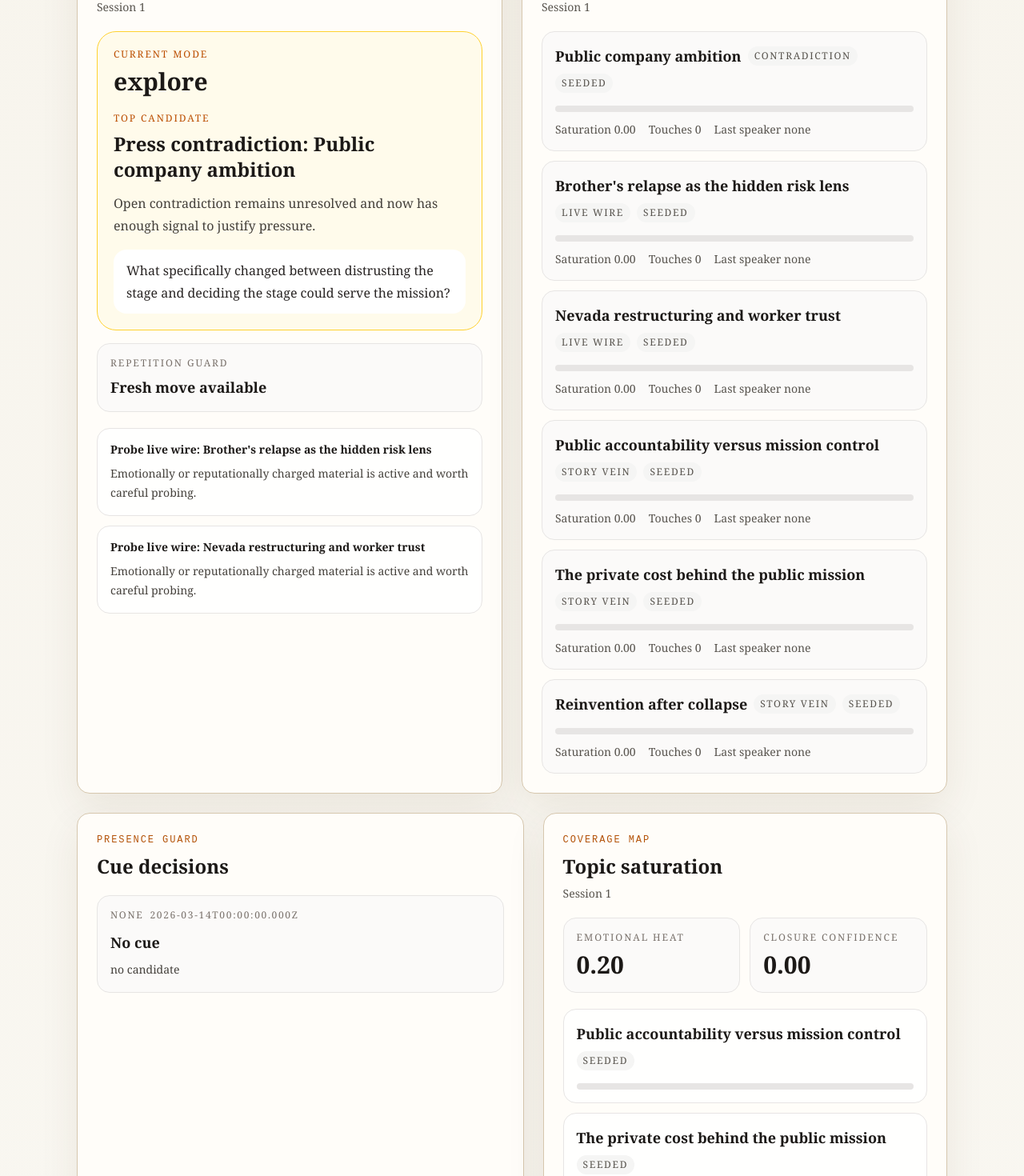
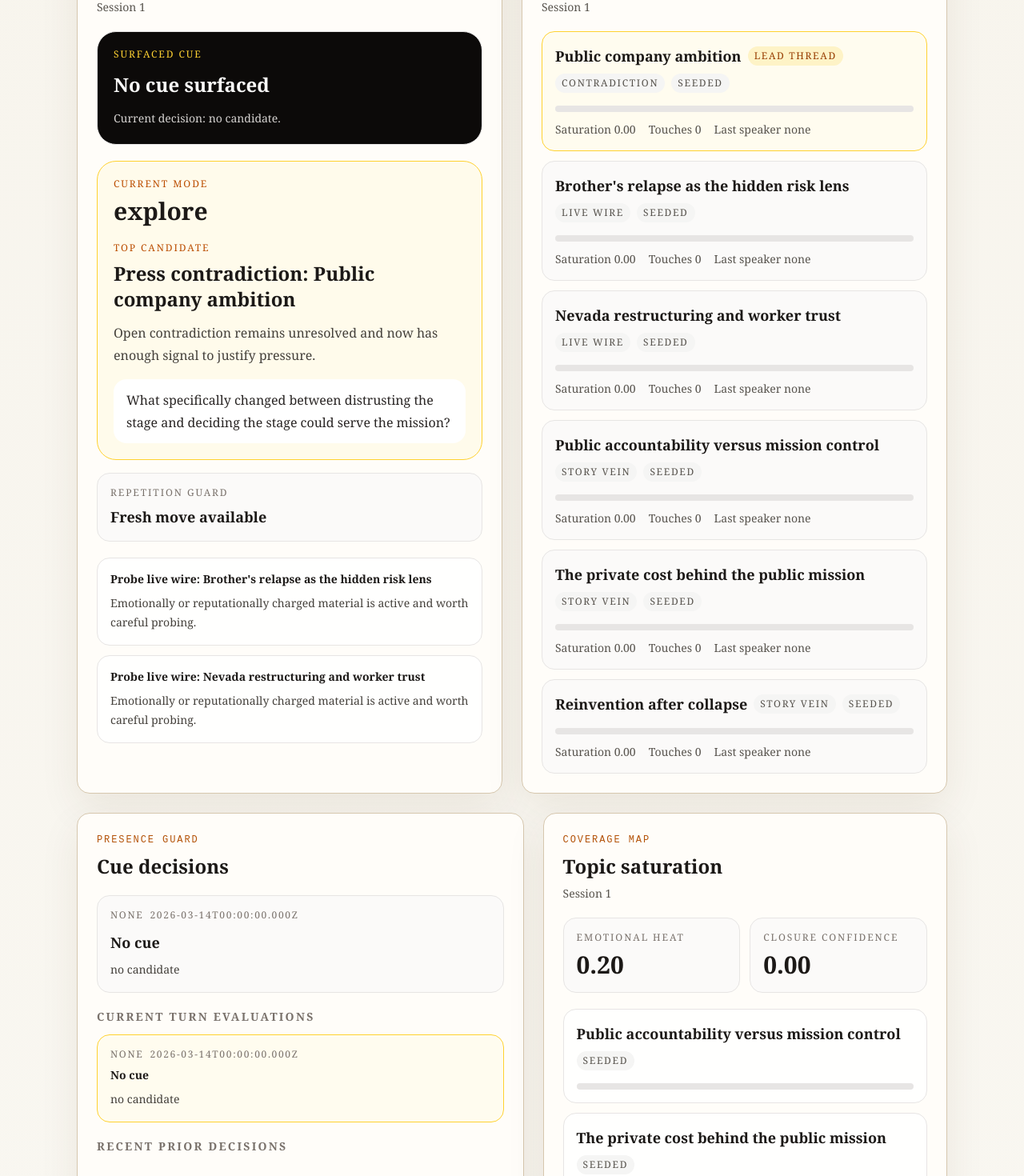
Before and after one commit to DillonPatterson/CuedUp, a Next.js app: page /interview/1/replay in a window 1280 px wide. Shown: the part 4500-5970 px from the top of the page at 80% size. Built offline with nearby package versions, Linux system fonts and the light colour scheme.

Commit message:
Update replay inspection surfaces and engine cleanup

```diff
--- a/components/live/nudge-rail.tsx
+++ b/components/live/nudge-rail.tsx
@@ -1,10 +1,17 @@
-import type { CandidateNextMove, ConversationMode } from "@/types";
+import type {
+  CandidateNextMove,
+  ConversationMode,
+  PresenceGuardDecision,
+  SurfaceCue,
+} from "@/types";
 
 type NudgeRailProps = {
   sessionId: string;
   currentMode: ConversationMode;
   staleNudgeGuard: boolean;
   candidateNextMoves: CandidateNextMove[];
+  surfacedCue: SurfaceCue | null;
+  currentDecision: PresenceGuardDecision;
 };
 
 export function NudgeRail({
@@ -12,6 +19,8 @@ export function NudgeRail({
   currentMode,
   staleNudgeGuard,
   candidateNextMoves,
+  surfacedCue,
+  currentDecision,
 }: NudgeRailProps) {
   const primaryMove = candidateNextMoves[0] ?? null;
 
@@ -22,6 +31,24 @@ export function NudgeRail({
         Operator nudge rail
       </h2>
       <p className="mt-2 text-sm text-stone-600">Session {sessionId}</p>
+
+      <div className="mt-5 rounded-3xl border border-stone-200 bg-stone-950 px-5 py-5 text-stone-50">
+        <p className="text-xs uppercase tracking-[0.16em] text-amber-300">
+          Surfaced cue
+        </p>
+        <p className="mt-3 text-2xl font-semibold leading-9 text-stone-50">
+          {surfacedCue?.text ?? "No cue surfaced"}
+        </p>
+        <p className="mt-3 text-sm leading-6 text-stone-300">
+          {currentDecision.outcome === "surfaced"
+            ? "Presence Guard allowed one cue through on this snapshot."
+            : `Current decision: ${
+                currentDecision.reasons.length > 0
+                  ? currentDecision.reasons.join(", ").replaceAll("_", " ")
+                  : "no candidate"
+              }.`}
+        </p>
+      </div>
 
       <div className="mt-5 rounded-3xl border border-amber-300 bg-amber-50 p-5">
         <p className="text-xs uppercase tracking-[0.16em] text-amber-700">
--- a/components/live/presence-decision-log.tsx
+++ b/components/live/presence-decision-log.tsx
@@ -2,6 +2,7 @@ import type { PresenceGuardDecision } from "@/types";
 
 type PresenceDecisionLogProps = {
   currentDecision: PresenceGuardDecision;
+  guardDecisions: PresenceGuardDecision[];
   recentDecisions: PresenceGuardDecision[];
 };
 
@@ -15,6 +16,7 @@ function formatReasons(decision: PresenceGuardDecision) {
 
 export function PresenceDecisionLog({
   currentDecision,
+  guardDecisions,
   recentDecisions,
 }: PresenceDecisionLogProps) {
   return (
@@ -37,7 +39,40 @@ export function PresenceDecisionLog({
         </p>
       </article>
 
-      <div className="mt-5 space-y-3">
+      <div className="mt-5">
+        <p className="text-sm font-semibold uppercase tracking-[0.16em] text-stone-500">
+          Current turn evaluations
+        </p>
+        <div className="mt-3 space-y-3">
+          {guardDecisions.map((decision, index) => (
+            <article
+              key={`${decision.timestamp}:${decision.candidateId ?? "none"}:${index}`}
+              className={`rounded-2xl border p-4 ${
+                decision === currentDecision
+                  ? "border-amber-300 bg-amber-50/70"
+                  : "border-stone-200 bg-white/80"
+              }`}
+            >
+              <div className="flex flex-wrap items-center gap-2 text-xs uppercase tracking-[0.14em] text-stone-500">
+                <span>{decision.outcome}</span>
+                <span>{decision.timestamp}</span>
+              </div>
+              <p className="mt-2 text-sm font-semibold text-stone-900">
+                {decision.formattedCue ?? decision.candidateLabel ?? "No cue"}
+              </p>
+              <p className="mt-2 text-sm leading-6 text-stone-700">
+                {formatReasons(decision)}
+              </p>
+            </article>
+          ))}
+        </div>
+      </div>
+
+      <div className="mt-5">
+        <p className="text-sm font-semibold uppercase tracking-[0.16em] text-stone-500">
+          Recent prior decisions
+        </p>
+        <div className="mt-3 space-y-3">
         {recentDecisions.map((decision) => (
           <article
             key={`${decision.timestamp}:${decision.candidateId ?? "none"}`}
@@ -55,6 +90,7 @@ export function PresenceDecisionLog({
             </p>
           </article>
         ))}
+        </div>
       </div>
     </section>
   );
--- a/components/live/thread-bank.tsx
+++ b/components/live/thread-bank.tsx
@@ -28,15 +28,24 @@ export function ThreadBank({
 
       <div className="mt-5 space-y-3">
         {unresolvedThreads.length > 0 ? (
-          unresolvedThreads.map((thread) => (
+          unresolvedThreads.map((thread, index) => (
             <article
               key={thread.id}
-              className="rounded-2xl border border-stone-200 bg-stone-50/70 p-4"
+              className={`rounded-2xl border p-4 ${
+                index === 0
+                  ? "border-amber-300 bg-amber-50/70"
+                  : "border-stone-200 bg-stone-50/70"
+              }`}
             >
               <div className="flex flex-wrap items-center gap-2">
                 <h3 className="text-lg font-semibold text-stone-900">
                   {thread.label}
                 </h3>
+                {index === 0 ? (
+                  <span className="rounded-full bg-amber-100 px-2 py-1 text-xs uppercase tracking-[0.14em] text-amber-800">
+                    Lead thread
+                  </span>
+                ) : null}
                 <span className="rounded-full bg-stone-100 px-2 py-1 text-xs uppercase tracking-[0.14em] text-stone-600">
                   {thread.source.replaceAll("_", " ")}
                 </span>
--- a/lib/state/conversation-engine.ts
+++ b/lib/state/conversation-engine.ts
@@ -543,22 +543,6 @@ export function filterRepeatedNextMoves(
   };
 }
 
-export function applyStaleNudgeProtection(
-  state: ConversationState,
-  lastNudgeAt: string | null,
-): ConversationState {
-  return {
-    ...state,
-    staleNudgeGuard:
-      state.staleNudgeGuard ||
-      (Boolean(lastNudgeAt) &&
-        state.candidateNextMoves.length > 0 &&
-        state.recentNudgeKeys.includes(
-          buildStableMoveKey(state.candidateNextMoves[0]),
-        )),
-  };
-}
-
 export function processTranscriptTurn(
   state: ConversationState,
   turn: TranscriptTurn,
```
Also changed, not shown: lib/mock/fixtures/README.md.
